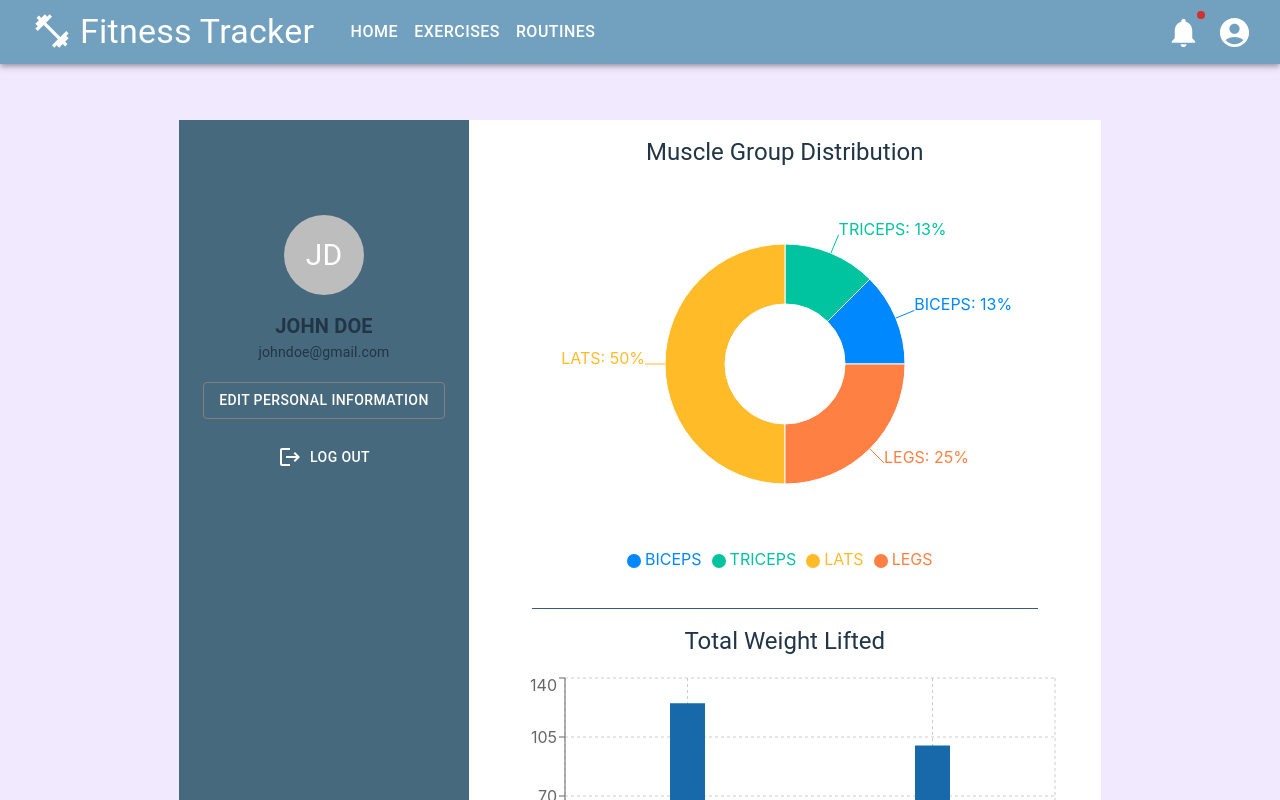
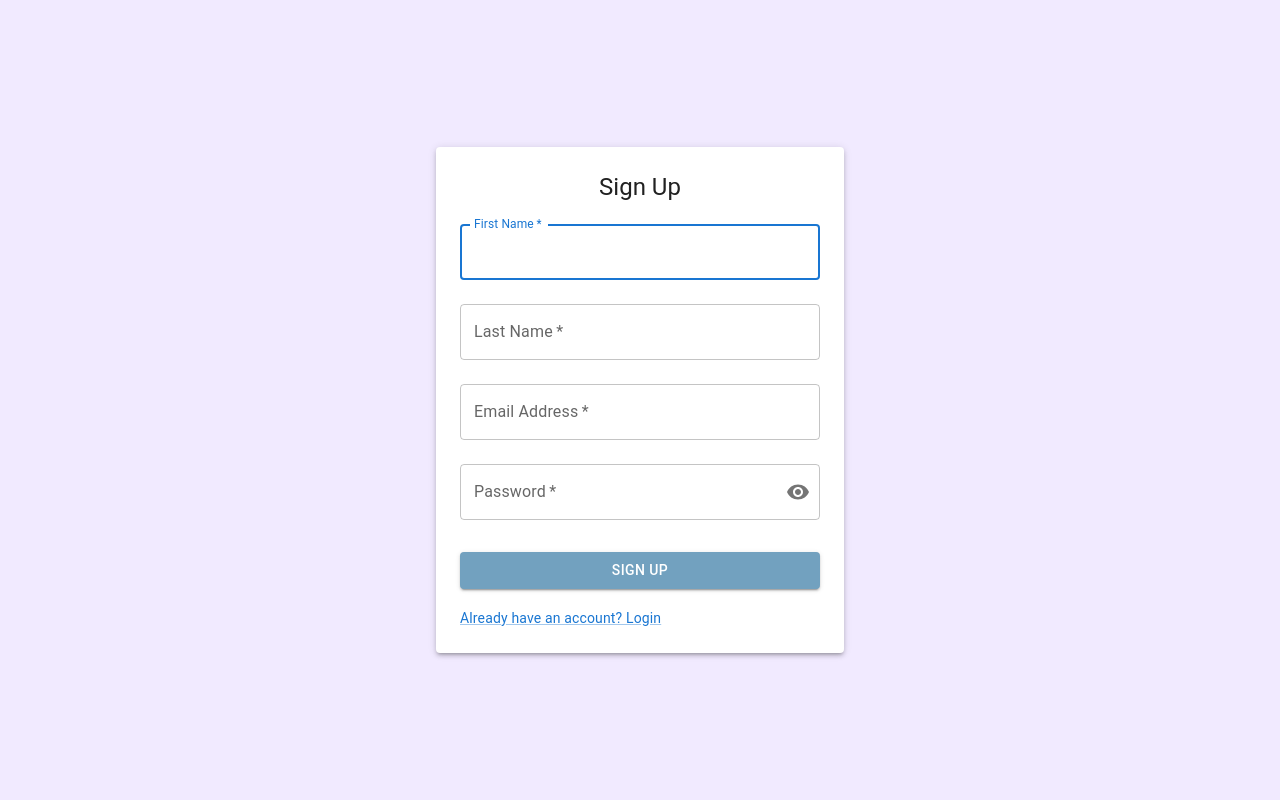
Before and after one commit to lejlamuratovic/Fitness-Tracker, a React (Vite) app in the folder fitness-tracker-frontend/: page / in a window 1280 px wide. Shown: the top 800 px of the page. Built offline with nearby package versions, Linux system fonts and the light colour scheme.

Commit message:
login and register pages

```diff
--- a/fitness-tracker-frontend/src/App.tsx
+++ b/fitness-tracker-frontend/src/App.tsx
@@ -15,6 +15,8 @@ import WorkoutList from './components/WorkoutList'
 import WorkoutWeightGraph from './components/WorkoutWeightGraph'
 import { routineList, user, workoutLogsList } from './constants'
 import ExercisePage from './pages/ExercisePage'
+import Login from './pages/Login'
+import Register from './pages/Register'
 import UserPage from './pages/UserPage'
 
 function App() {
@@ -26,17 +28,17 @@ function App() {
       {/* <UserInfo user={user}/> */}
       {/* <WorkoutList workoutLogsList={workoutLogsList} /> */}
       {/* <RoutineList /> */}
-      {/* <LoginForm /> */}
-      {/* <RegisterForm /> */}
       {/* <MuscleGroupChart /> */}
       {/* <AddButton handleClick={handleButtonClick} /> */}
       {/* <ExerciseModal /> */}
       {/* <DeleteButton handleClick={handleButtonClick} />
       <NavBar />
       <EditButton handleClick={handleButtonClick} /> */}
-      <NavBar />
+      {/* <NavBar /> */}
       {/* <ExercisePage /> */}
-      <UserPage />
+      {/* <UserPage /> */}
+      {/* <Login /> */}
+      <Register />
     </>
   )
 }
--- a/fitness-tracker-frontend/src/components/LoginForm/index.ts
+++ /dev/null
@@ -1 +0,0 @@
-export { default } from './LoginForm'
--- a/fitness-tracker-frontend/src/components/SignUpForm/index.ts
+++ /dev/null
@@ -1 +0,0 @@
-export { default } from './SignUpForm'
--- a/fitness-tracker-frontend/src/components/LoginForm/LoginForm.tsx
+++ b/fitness-tracker-frontend/src/pages/Login.tsx
@@ -5,7 +5,7 @@ import Typography from '@mui/material/Typography';
 import Link from '@mui/material/Link';
 import { Grid, Paper } from '@mui/material';
 
-const LoginForm = () => {
+const Login = () => {
     return (
         <Paper elevation={3} sx={{ maxWidth: "360px", padding: 3, mx: "auto" }}>
             <Box
@@ -43,7 +43,7 @@ const LoginForm = () => {
                         type="submit"
                         fullWidth
                         variant="contained"
-                        sx={{ mt: 3, mb: 2 }}
+                        sx={{ mt: 3, mb: 2, backgroundColor: '#72A1BF' }}
                     >
                         Sign In
                     </Button>
@@ -65,4 +65,4 @@ const LoginForm = () => {
     );
 }
 
-export default LoginForm;
+export default Login;
--- a/fitness-tracker-frontend/src/components/SignUpForm/SignUpForm.tsx
+++ b/fitness-tracker-frontend/src/pages/Register.tsx
@@ -8,14 +8,14 @@ import { Grid, Paper, IconButton, InputAdornment } from '@mui/material';
 import Visibility from '@mui/icons-material/Visibility';
 import VisibilityOff from '@mui/icons-material/VisibilityOff';
 
-const RegisterForm = () => {
+const Register = () => {
     const [showPassword, setShowPassword] = useState(false);
 
     const handleClickShowPassword = () => {
         setShowPassword(!showPassword);
     };
 
-    const handleMouseDownPassword = (event) => {
+    const handleMouseDownPassword = (event: any) => {
         event.preventDefault();
     };
 
@@ -88,7 +88,7 @@ const RegisterForm = () => {
                         type="submit"
                         fullWidth
                         variant="contained"
-                        sx={{ mt: 3, mb: 2 }}
+                        sx={{ mt: 3, mb: 2, backgroundColor: '#72A1BF' }}
                     >
                         Sign Up
                     </Button>
@@ -105,4 +105,4 @@ const RegisterForm = () => {
     );
 }
 
-export default RegisterForm;
+export default Register;
```
